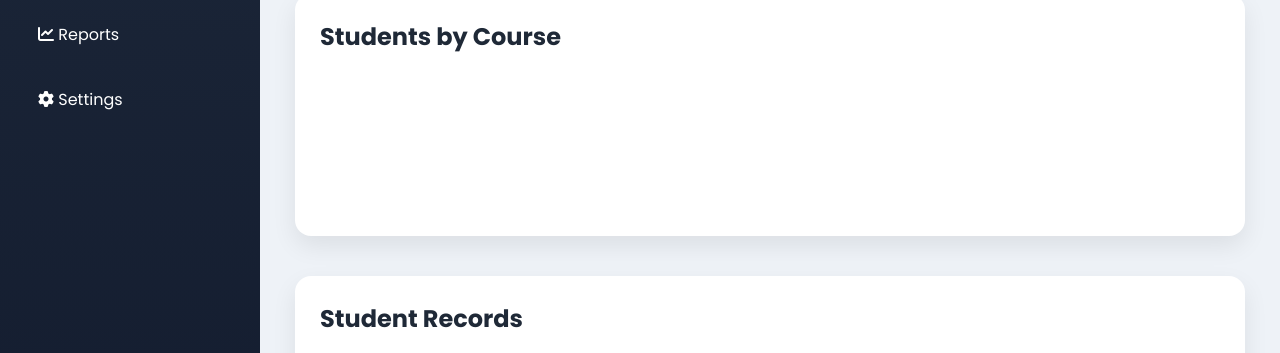
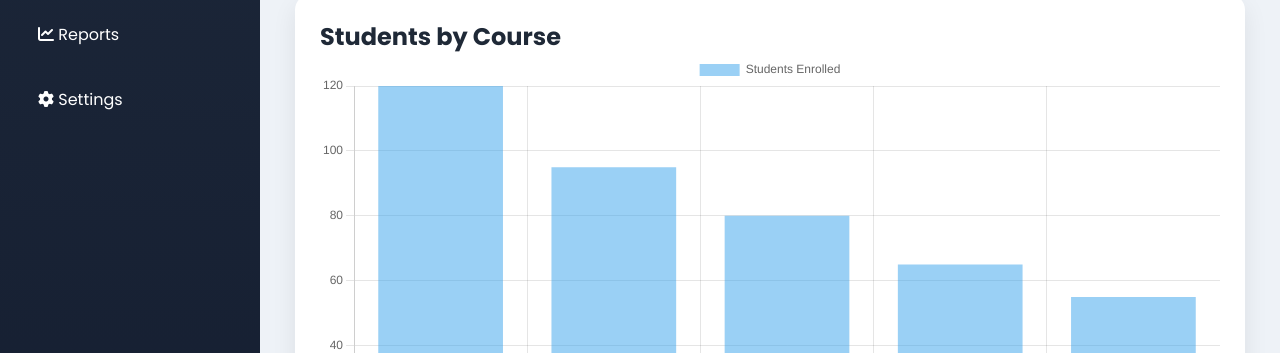
Before and after one commit to Enchanted-Digital-Academy/adams-student-management-dashboard, a plain HTML site: page index.html in a window 1280 px wide. Shown: the part 369-722 px from the top of the page. Drawn offline with nearby package versions, Linux system fonts and the light colour scheme.

Commit message:
Add analytics chart and UI improvements

```diff
--- a/index.html
+++ b/index.html
@@ -176,7 +176,7 @@
 
 </div>
 
+<script src="https://cdn.jsdelivr.net/npm/chart.js"></script>
 <script src="/js/script.js"></script>
-<script src="https://cdn.jsdelivr.net/npm/chart.js"></script>
 </body>
 </html>
--- a/js/script.js
+++ b/js/script.js
@@ -65,13 +65,12 @@ new Chart(ctx, {
             "Computer Science",
             "Cyber Security",
             "Software Engineering",
-            "IT",
+            "Information Technology",
             "Data Science"
         ],
-
         datasets: [{
-            label: "Students",
-            data: [120, 90, 80, 65, 55]
+            label: "Students Enrolled",
+            data: [120, 95, 80, 65, 55]
         }]
     }
 });
```
